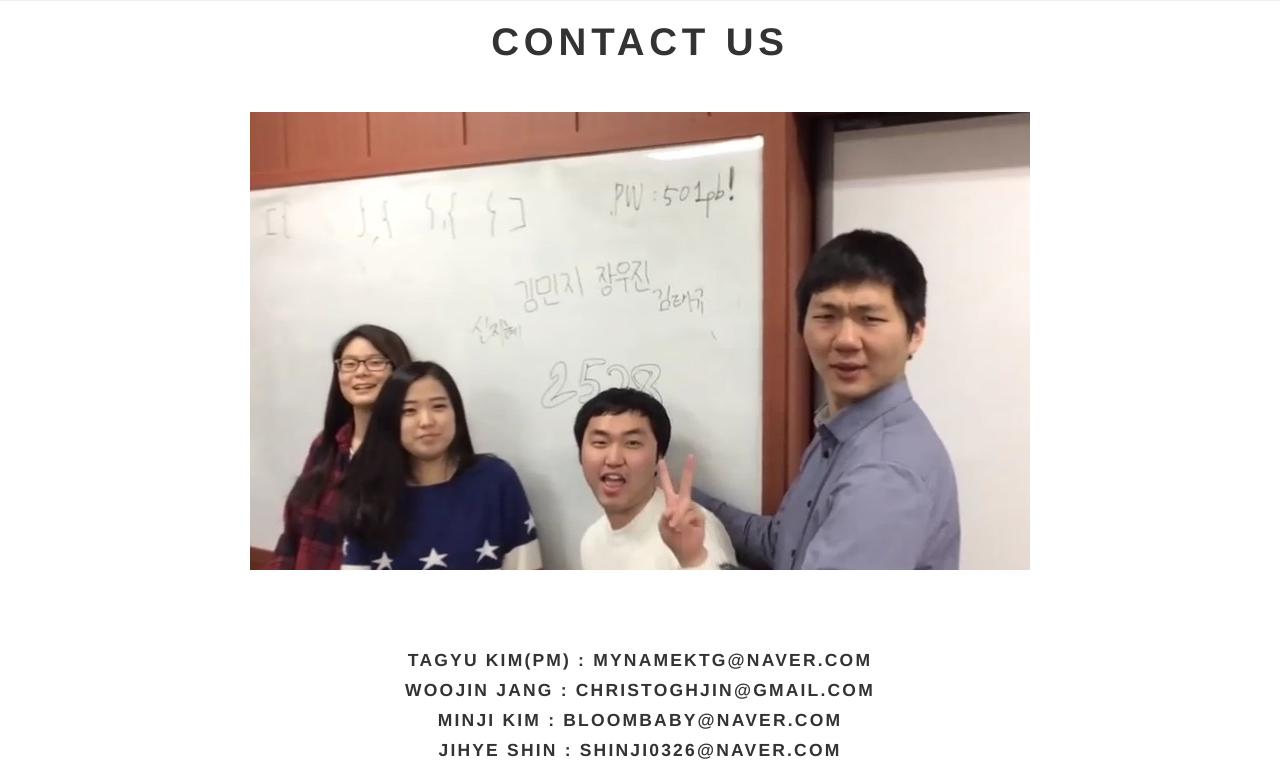
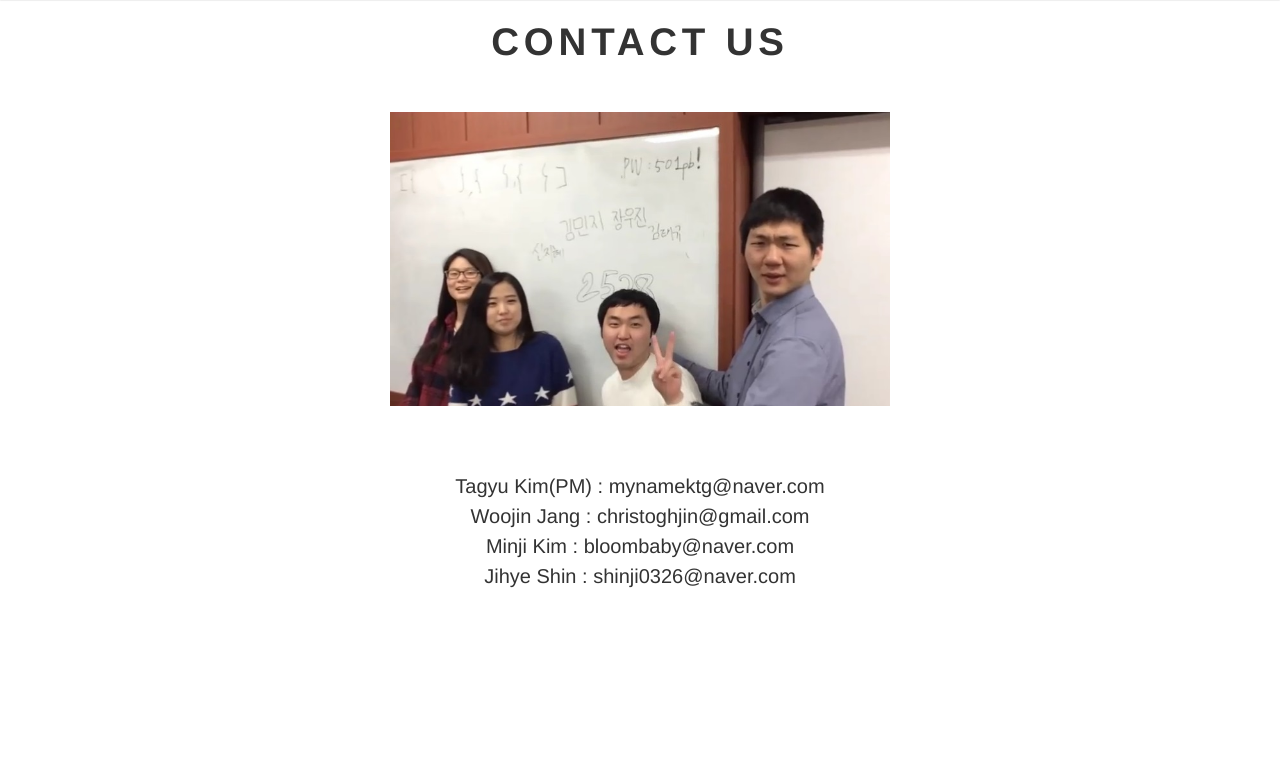
Before and after one commit to LIndseyKim/project_dayto, a Java web app: page /contactUs.jsp in a window 1280 px wide. Shown: the part 70-840 px from the top of the page. After the commit the page ends 800 px from the top, so only its background shows below. Run offline with Spring Boot 4, a stand-in JSP engine, Linux system fonts and the light colour scheme; some libraries are stand-ins or nearby versions.

Commit message:
contact US 사진 size 와 display 마진

```diff
--- a/project_dayto/WebContent/contactUs.jsp
+++ b/project_dayto/WebContent/contactUs.jsp
@@ -33,12 +33,13 @@
 	<h1 align="center">Contact Us</h1>
 	<br/><br/>
 	<p align="center">
-	<img src="${pageContext.request.contextPath}/images/us.jpg"></p>
+	<img src="${pageContext.request.contextPath}/images/us.jpg" width="500px" height="500px"></p>
+
 	<br/><br/><br/>
-	<h4 align="center">Tagyu Kim(PM) : mynamektg@naver.com</h4>
-	<h4 align="center">Woojin Jang : christoghjin@gmail.com</h4>
-	<h4 align="center">Minji Kim : bloombaby@naver.com</h4>
-	<h4 align="center">Jihye Shin : shinji0326@naver.com</h4>
+	<p align="center" style="font-size: 15pt">Tagyu Kim(PM) : mynamektg@naver.com</p>
+	<p align="center" style="font-size: 15pt">Woojin Jang : christoghjin@gmail.com</p>
+	<p align="center" style="font-size: 15pt">Minji Kim : bloombaby@naver.com</p>
+	<p align="center" style="font-size: 15pt">Jihye Shin : shinji0326@naver.com</p>
 
 
 </body>
--- a/project_dayto/WebContent/displayBlog.jsp
+++ b/project_dayto/WebContent/displayBlog.jsp
@@ -166,6 +166,7 @@
 		<jsp:include page="top_layer.jsp" />
 
 		<!-- <section id="main" class="wrapper style1"> -->
+		<br/><br/><br/>
 			<header class="major">
 				<h2>${blog.postName}</h2>
 			</header>
```
